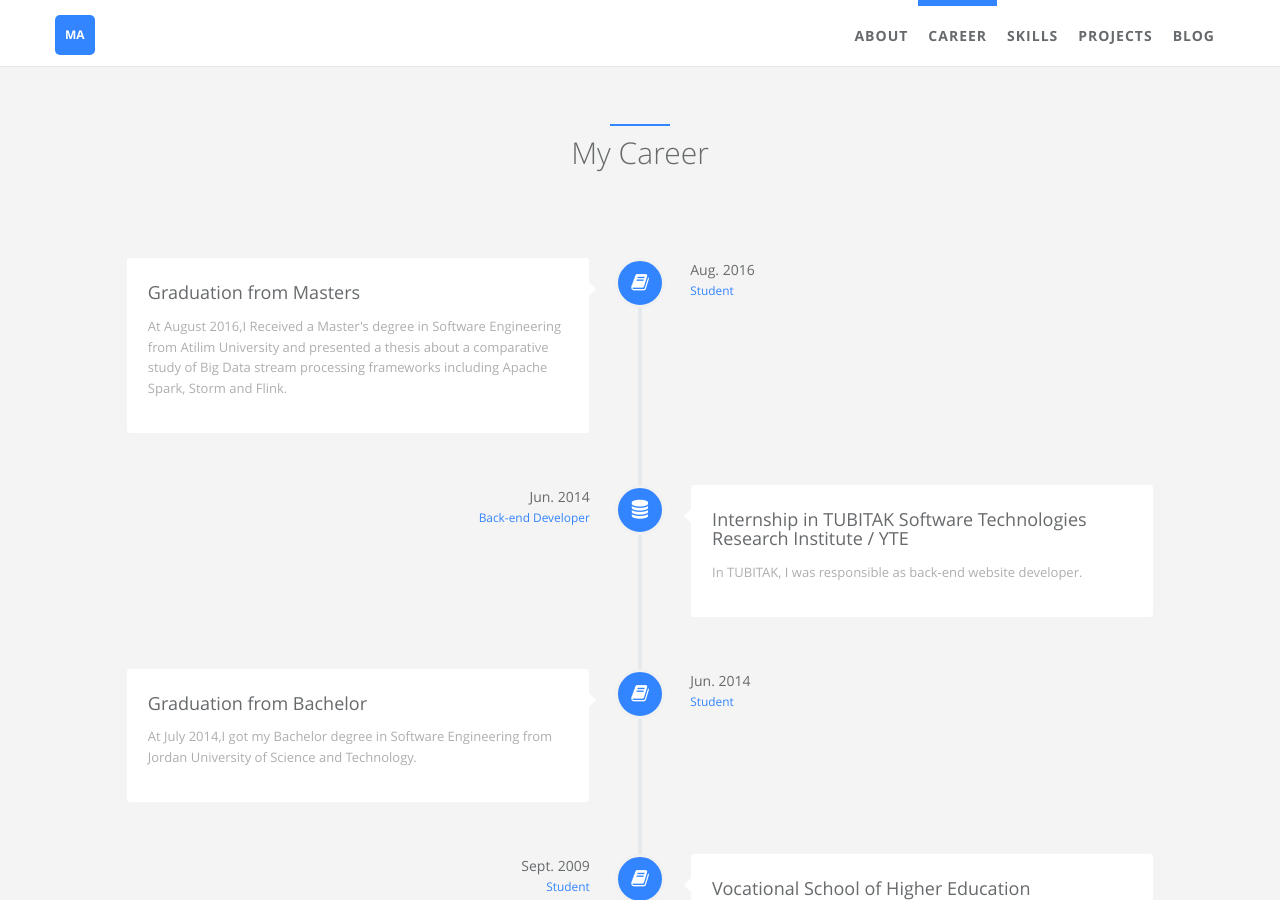
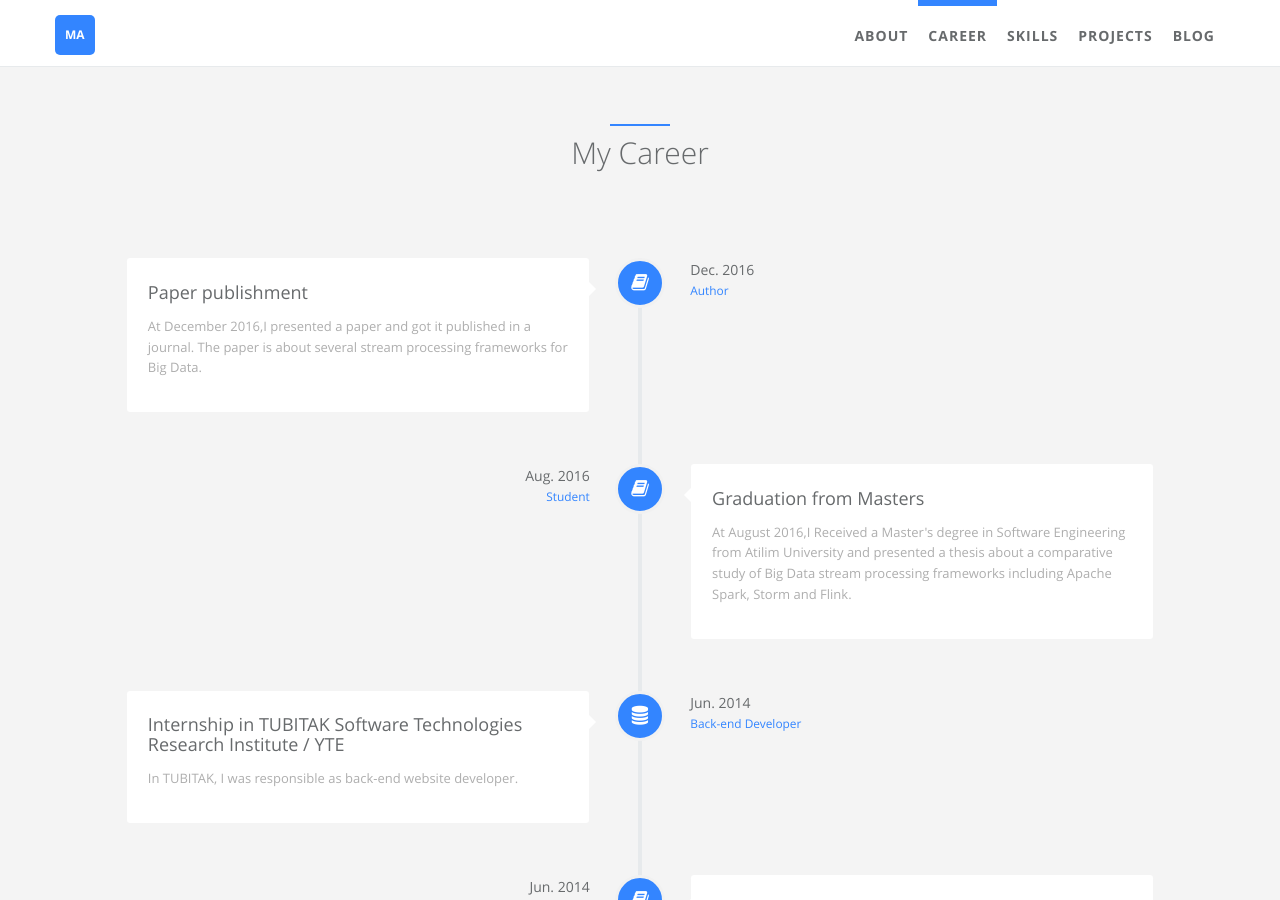
Before and after one commit to MuhammedGit/MuhammedGit.github.io, a Jekyll site: the page built from index.html, in a window 1280 px wide and 900 px high, scrolled down 909 px. Built offline with Jekyll 4.4.1, drawn with Linux system fonts in a browser that asks for light colours.

Commit message:
Update careers.yml

```diff
--- a/_data/careers.yml
+++ b/_data/careers.yml
@@ -1,3 +1,17 @@
+- name:
+    detail: Paper publishment
+    i18n: college3
+  desc:
+    detail: At December 2016,I presented a paper and got it published in a journal. The paper is about several stream processing frameworks for Big Data.
+    i18n: college2_des
+  date:
+    detail: Dec. 2016
+    i18n: college2_date
+  job:
+    detail: Author
+    i18n: college2_job
+  icon: fa-book
+
 - name:
     detail: Graduation from Masters
     i18n: college2
```
